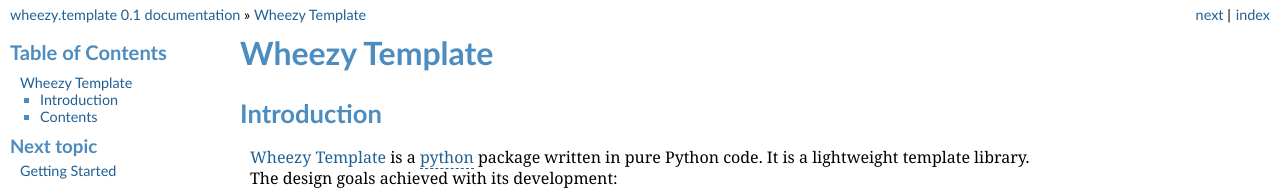
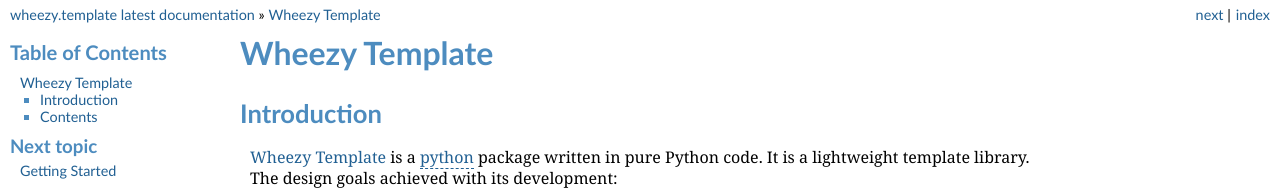
Before and after one commit to akornatskyy/wheezy.template, a Sphinx documentation site: the page built from doc/index.rst, in a window 1280 px wide. Shown: the top 192 px of the page. Built offline with Sphinx 7.4.7, drawn with Linux system fonts in a browser that asks for light colours.

```diff
--- a/doc/conf.py
+++ b/doc/conf.py
@@ -56,9 +56,9 @@ copyright = u'2012, Andriy Kornatskyy'
 # built documents.
 #
 # The short X.Y version.
-version = '0.1'
+version = 'latest'
 # The full version, including alpha/beta/rc tags.
-release = '0.1'
+release = 'latest'
 
 # The language for content autogenerated by Sphinx. Refer to documentation
 # for a list of supported languages.
@@ -212,8 +212,8 @@ htmlhelp_basename = 'wheezy.templatedoc'
 # (source start file, target name, title, author, documentclass
 # [howto/manual]).
 latex_documents = [
-    ('index', 'wheezy.template.tex', u'wheezy.template Documentation',
-     u'Andriy Kornatskyy', 'manual'),
+    ('index', 'wheezy.template.tex', 'wheezy.template documentation',
+     'Andriy Kornatskyy', 'manual'),
 ]
 
 # The name of an image file (relative to this directory) to place at the top of
@@ -245,6 +245,6 @@ latex_documents = [
 # One entry per manual page. List of tuples
 # (source start file, name, description, authors, manual section).
 man_pages = [
-    ('index', 'wheezy.template', u'wheezy.template Documentation',
-     [u'Andriy Kornatskyy'], 1)
+    ('index', 'wheezy.template', 'wheezy.template documentation',
+     ['Andriy Kornatskyy'], 1)
 ]
--- a/setup.cfg
+++ b/setup.cfg
@@ -9,5 +9,5 @@ exclude-source-files=0
 [upload_docs]
 upload-dir = doc/_build
 
-[pytest]
+[tool:pytest]
 pep8ignore =
```
Also changed, not shown: README.md (added, +61 -0 lines), README.rst (deleted, +0 -68 lines), requirements.txt (added, +49 -0 lines), setup.py (+5 -7 lines), .travis.yml (added), 8 other files.
